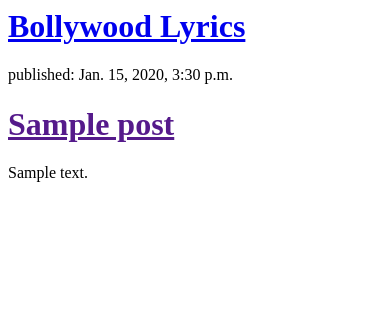
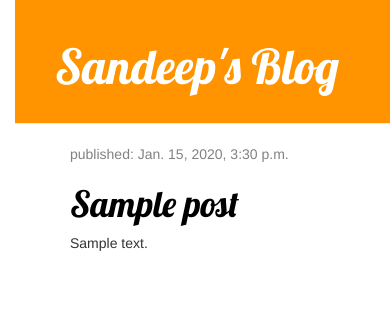
Before and after one commit to m-sandeep98/django-project-2, a Django app: template blog/templates/blog/post_list.html in a window 390 px wide. Shown: the top 322 px of the page. Run offline with Django 3.2, Linux system fonts and the light colour scheme; the template is opened without the code that fills it: values that come from a table or form of the project are taken from there, others are empty; tables that the repository leaves empty hold one stand-in row (values such as "Sample post"); some libraries are stand-ins or nearby versions.

Commit message:
Added view and template for detailed blog post as well as css for the site

```diff
--- /dev/null
+++ b/blog/static/css/blog.css
@@ -0,0 +1,56 @@
+
+h1 a {
+  color: #FCA205;
+  font-family:'Lobster';
+}
+
+body {
+  padding-left: 15px;
+}
+
+.page-header {
+    background-color: #ff9400;
+    margin-top: 0;
+    padding: 20px 20px 20px 40px;
+}
+
+.page-header h1, .page-header h1 a, .page-header h1 a:visited, .page-header h1 a:active {
+    color: #ffffff;
+    font-size: 36pt;
+    text-decoration: none;
+}
+
+.content {
+    margin-left: 40px;
+}
+
+h1, h2, h3, h4 {
+    font-family: 'Lobster', 'cursive';
+}
+
+.date {
+    color: #828282;
+}
+
+.save {
+    float: right;
+}
+
+.post-form textarea, .post-form input {
+    width: 100%;
+}
+
+.top-menu, .top-menu:hover, .top-menu:visited {
+    color: #ffffff;
+    float: right;
+    font-size: 26pt;
+    margin-right: 20px;
+}
+
+.post {
+    margin-bottom: 70px;
+}
+
+.post h1 a, .post h1 a:visited {
+    color: #000000;
+}
--- /dev/null
+++ b/blog/templates/blog/base.html
@@ -0,0 +1,26 @@
+{% load static %}
+<html>
+	<head>
+		<title>Sandeep's blog</title>
+		<link rel="stylesheet" href="//maxcdn.bootstrapcdn.com/bootstrap/3.2.0/css/bootstrap.min.css">
+		<link rel="stylesheet" href="//maxcdn.bootstrapcdn.com/bootstrap/3.2.0/css/bootstrap-theme.min.css">
+		<link rel="stylesheet" href="{% static 'css/blog.css' %}">
+		<link href="//fonts.googleapis.com/css?family=Lobster&subset=latin,latin-ext" rel="stylesheet" type="text/css">
+
+</head>
+
+
+<body>
+    <div class="page-header">
+        <h1><a href="/">Sandeep's Blog</a></h1>
+    </div>
+    <div class="content container">
+        <div class="row">
+            <div class="col-md-8">
+            {% block content %}
+            {% endblock %}
+            </div>
+        </div>
+    </div>
+</body>
+</html>
--- a/blog/templates/blog/post_list.html
+++ b/blog/templates/blog/post_list.html
@@ -1,20 +1,12 @@
-<html>
-<title>Sandeep's blog</title>
-<body>
-
-	<div>
-	<h1><a href="/">Bollywood Lyrics</a></h1>
-        </div>
-
-				{% for post in posts%}
-					<div>
-
-						<p>published: {{post.published_date}}</p>
-						<h1><a href="">{{post.title}}</a></h1>
-						<p>{{post.text|linebreaksbr}}</p>
-
-					</div>
-				{% endfor %}
-        </div>
-</body>
-</html>
+{% extends 'blog/base.html' %}
+{% block content%}
+					  {% for post in posts %}
+                <div class="post">
+                    <div class="date">
+                        <p>published: {{ post.published_date }}</p>
+                    </div>
+                    <h1><a href="{% url 'post_detail' pk=post.pk %}">{{post.title}}</a></h1>
+                    <p>{{ post.text|linebreaksbr }}</p>
+                </div>
+            {% endfor %}
+{% endblock %}
--- a/blog/urls.py
+++ b/blog/urls.py
@@ -3,4 +3,5 @@ from . import views
 
 urlpatterns = [
     path('',views.post_list, name='post_list'),
+    path('post/<int:pk>/',views.post_detail,name='post_detail'),
 ]
--- a/blog/views.py
+++ b/blog/views.py
@@ -1,4 +1,4 @@
-from django.shortcuts import render
+from django.shortcuts import render, get_object_or_404
 from .models import Post
 from django.utils import timezone
 
@@ -7,3 +7,7 @@ from django.utils import timezone
 def post_list(request):
     posts = Post.objects.filter(published_date__lte=timezone.now()).order_by('published_date')
     return render(request, 'blog/post_list.html', {'posts' : posts})
+
+def post_detail(request, pk):
+    post = get_object_or_404(Post, pk=pk)
+    return render(request, 'blog/post_detail.html' ,{'post' : post})
```
Also changed, not shown: blog/templates/blog/post_detail.html (added, +13 -0 lines).
